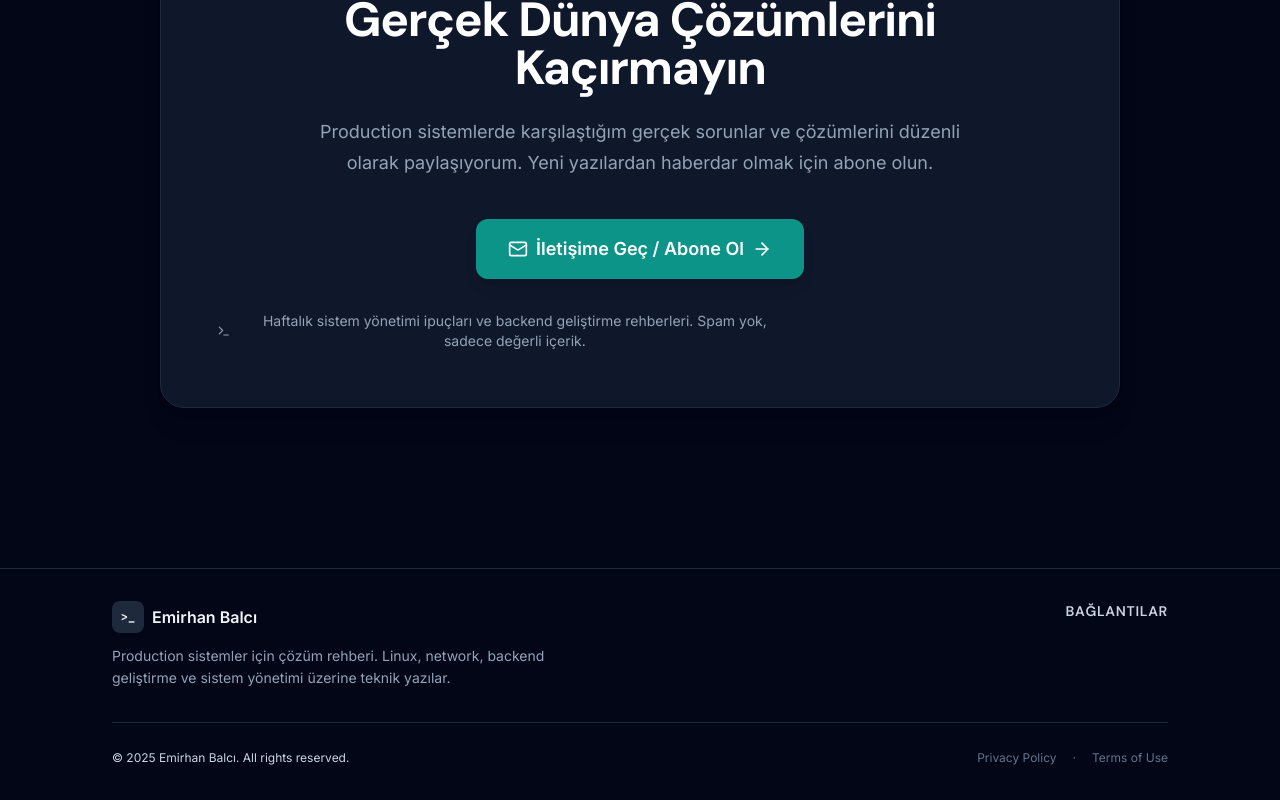
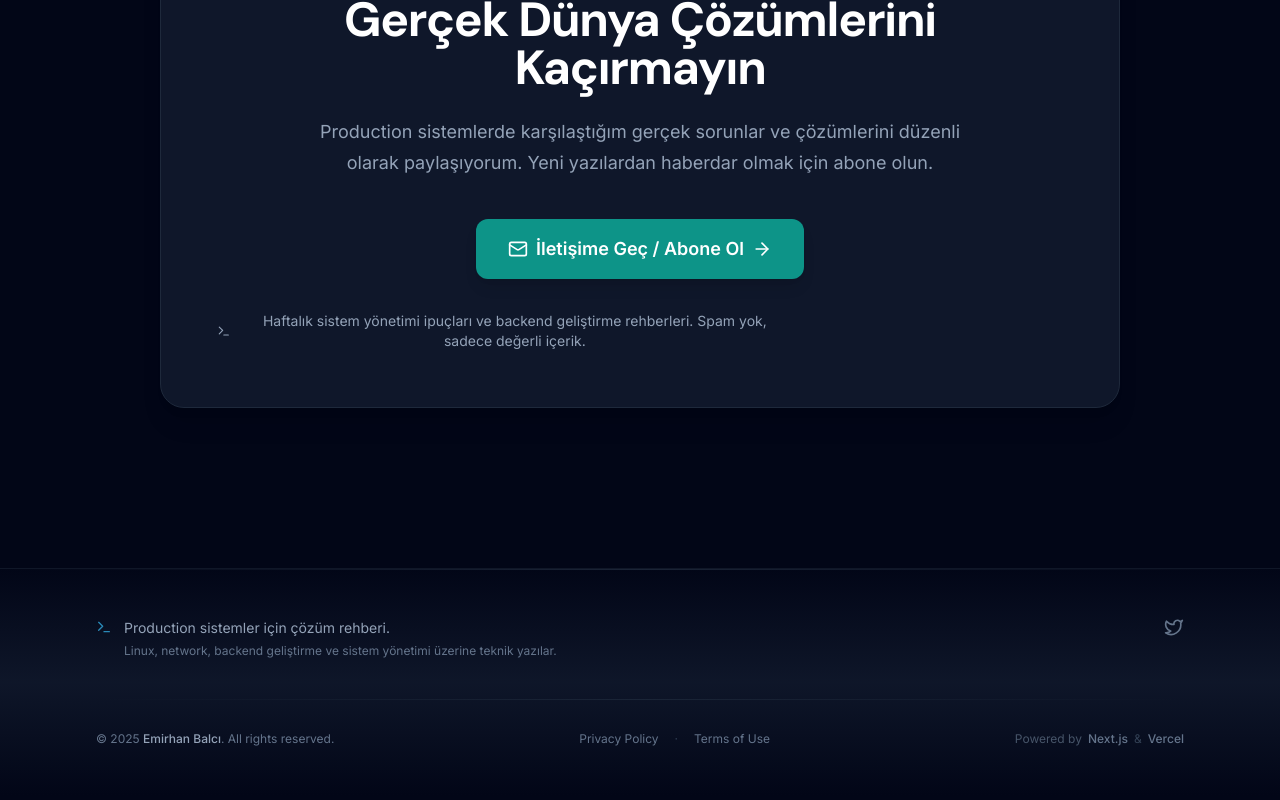
Before and after one commit to Emirhanblc/Deneme1, a Next.js app: page / in a window 1280 px wide. Shown: the part 2204-3004 px from the top of the page. Built offline with nearby package versions, Linux system fonts and the light colour scheme.

Commit message:
i  add health check endpoint

```diff
--- a/components/Footer.js
+++ /dev/null
@@ -1,96 +0,0 @@
-'use client';
-
-import Link from 'next/link';
-import { Github, Linkedin, Mail } from 'lucide-react';
-import { SITE_CONFIG, isPlaceholder } from '@/lib/siteConfig';
-
-export default function Footer() {
-  const year = new Date().getFullYear();
-
-  return (
-    <footer className="mt-20 border-t border-slate-800 bg-slate-950">
-      <div className="mx-auto max-w-6xl px-6 py-8 md:px-12">
-        {/* Main Content - 2 Columns */}
-        <div className="grid gap-8 md:grid-cols-2 mb-8">
-          {/* Column 1: Brand & Mission */}
-          <div>
-            <div className="flex items-center gap-2 mb-3">
-              <div className="flex h-8 w-8 items-center justify-center rounded-lg bg-slate-800 text-slate-100 text-xs font-mono font-bold">
-                &gt;_
-              </div>
-              <span className="font-semibold text-slate-100">
-                {SITE_CONFIG.author.name}
-              </span>
-            </div>
-
-            {/* Mission Statement */}
-            <p className="text-sm text-slate-400 leading-relaxed mt-2 max-w-md">
-              Production sistemler için çözüm rehberi. Linux, network, backend
-              geliştirme ve sistem yönetimi üzerine teknik yazılar.
-            </p>
-          </div>
-
-          {/* Column 2: Social Media */}
-          <div className="flex flex-col items-start md:items-end">
-            <h3 className="text-sm font-semibold text-slate-300 mb-4 uppercase tracking-wider">
-              Bağlantılar
-            </h3>
-
-            {/* Social Icons */}
-            <div className="flex items-center gap-3">
-              {!isPlaceholder(SITE_CONFIG.contact.github) && (
-                <a
-                  href={SITE_CONFIG.contact.github}
-                  target="_blank"
-                  rel="noopener noreferrer"
-                  className="text-slate-400 hover:text-sky-400 transition-colors"
-                  aria-label="GitHub"
-                >
-                  <Github className="h-5 w-5" />
-                </a>
-              )}
-              {!isPlaceholder(SITE_CONFIG.contact.linkedin) && (
-                <a
-                  href={SITE_CONFIG.contact.linkedin}
-                  target="_blank"
-                  rel="noopener noreferrer"
-                  className="text-slate-400 hover:text-sky-400 transition-colors"
-                  aria-label="LinkedIn"
-                >
-                  <Linkedin className="h-5 w-5" />
-                </a>
-              )}
-              {!isPlaceholder(SITE_CONFIG.contact.email) && (
-                <a
-                  href={`mailto:${SITE_CONFIG.contact.email}`}
-                  className="text-slate-400 hover:text-sky-400 transition-colors"
-                  aria-label="Email"
-                >
-                  <Mail className="h-5 w-5" />
-                </a>
-              )}
-            </div>
-          </div>
-        </div>
-
-        {/* Legal & Copyright Line */}
-        <div className="border-t border-slate-800 pt-6 mt-6">
-          <div className="flex flex-col sm:flex-row items-center justify-between gap-4 text-xs text-slate-500">
-            <p>
-              © {year} {SITE_CONFIG.author.name}. All rights reserved.
-            </p>
-            <div className="flex items-center gap-4">
-              <Link href="#" className="hover:text-slate-400 transition-colors">
-                Privacy Policy
-              </Link>
-              <span>·</span>
-              <Link href="#" className="hover:text-slate-400 transition-colors">
-                Terms of Use
-              </Link>
-            </div>
-          </div>
-        </div>
-      </div>
-    </footer>
-  );
-}
--- /dev/null
+++ b/components/Footer.tsx
@@ -0,0 +1,140 @@
+'use client';
+
+import Link from 'next/link';
+import { Github, Linkedin, Twitter, Terminal } from 'lucide-react';
+import { SITE_CONFIG, isPlaceholder } from '@/lib/siteConfig';
+
+export default function Footer() {
+  const year = new Date().getFullYear();
+
+  return (
+    <footer className="relative mt-20 border-t border-slate-800/50">
+      {/* Soft Vertical Gradient Background */}
+      <div className="absolute inset-0 bg-gradient-to-t from-slate-950 via-slate-900/95 to-slate-950 pointer-events-none" />
+
+      {/* Subtle Top Glow */}
+      <div className="absolute inset-x-0 top-0 h-px bg-gradient-to-r from-transparent via-slate-700/50 to-transparent" />
+
+      <div className="relative max-w-6xl mx-auto px-4 py-12 sm:px-6 lg:px-8">
+        {/* Main Footer Content */}
+        <div className="grid grid-cols-1 md:grid-cols-3 gap-8 md:gap-12 mb-10">
+          {/* Left: Mission with Icon */}
+          <div className="flex items-start gap-3 md:col-span-2">
+            <div className="flex-shrink-0 mt-0.5">
+              <Terminal className="w-4 h-4 text-sky-400/70" />
+            </div>
+            <div>
+              <p className="text-sm text-slate-400 leading-relaxed">
+                Production sistemler için çözüm rehberi.
+              </p>
+              <p className="text-xs text-slate-500 mt-1">
+                Linux, network, backend geliştirme ve sistem yönetimi üzerine
+                teknik yazılar.
+              </p>
+            </div>
+          </div>
+
+          {/* Right: Social Icons */}
+          <div className="flex items-start md:justify-end">
+            <div className="flex items-center gap-4">
+              {!isPlaceholder(SITE_CONFIG.contact.github) && (
+                <a
+                  href={SITE_CONFIG.contact.github}
+                  target="_blank"
+                  rel="noopener noreferrer"
+                  className="group relative text-slate-500 hover:text-sky-400 transition-colors duration-200 ease-out"
+                  aria-label="GitHub"
+                >
+                  <Github className="w-5 h-5" />
+                  {/* Subtle hover glow */}
+                  <span className="absolute inset-0 rounded-full blur-sm bg-sky-400/0 group-hover:bg-sky-400/10 transition-all duration-200" />
+                </a>
+              )}
+
+              {!isPlaceholder(SITE_CONFIG.contact.linkedin) && (
+                <a
+                  href={SITE_CONFIG.contact.linkedin}
+                  target="_blank"
+                  rel="noopener noreferrer"
+                  className="group relative text-slate-500 hover:text-sky-400 transition-colors duration-200 ease-out"
+                  aria-label="LinkedIn"
+                >
+                  <Linkedin className="w-5 h-5" />
+                  <span className="absolute inset-0 rounded-full blur-sm bg-sky-400/0 group-hover:bg-sky-400/10 transition-all duration-200" />
+                </a>
+              )}
+
+              {/* Twitter/X */}
+              <a
+                href="https://twitter.com/yourhandle"
+                target="_blank"
+                rel="noopener noreferrer"
+                className="group relative text-slate-500 hover:text-sky-400 transition-colors duration-200 ease-out"
+                aria-label="Twitter"
+              >
+                <Twitter className="w-5 h-5" />
+                <span className="absolute inset-0 rounded-full blur-sm bg-sky-400/0 group-hover:bg-sky-400/10 transition-all duration-200" />
+              </a>
+            </div>
+          </div>
+        </div>
+
+        {/* Bottom Bar: Legal & Technical Info */}
+        <div className="relative">
+          {/* Soft separator line with gradient */}
+          <div className="absolute inset-x-0 top-0 h-px bg-gradient-to-r from-transparent via-slate-800/80 to-transparent" />
+
+          <div className="pt-8 flex flex-col sm:flex-row items-center justify-between gap-4 text-xs">
+            {/* Copyright */}
+            <div className="text-slate-500">
+              © {year}{' '}
+              <span className="text-slate-400 font-medium">
+                {SITE_CONFIG.author.name}
+              </span>
+              . All rights reserved.
+            </div>
+
+            {/* Legal Links */}
+            <div className="flex items-center gap-4 text-slate-500">
+              <Link
+                href="/privacy"
+                className="hover:text-sky-400 hover:underline underline-offset-4 transition-colors duration-200 ease-out"
+              >
+                Privacy Policy
+              </Link>
+              <span className="text-slate-700">·</span>
+              <Link
+                href="/terms"
+                className="hover:text-sky-400 hover:underline underline-offset-4 transition-colors duration-200 ease-out"
+              >
+                Terms of Use
+              </Link>
+            </div>
+
+            {/* Powered by */}
+            <div className="text-slate-600 flex items-center gap-1.5">
+              <span>Powered by</span>
+              <a
+                href="https://nextjs.org"
+                target="_blank"
+                rel="noopener noreferrer"
+                className="text-slate-500 hover:text-slate-400 transition-colors duration-200 ease-out font-medium"
+              >
+                Next.js
+              </a>
+              <span className="text-slate-700">&</span>
+              <a
+                href="https://vercel.com"
+                target="_blank"
+                rel="noopener noreferrer"
+                className="text-slate-500 hover:text-slate-400 transition-colors duration-200 ease-out font-medium"
+              >
+                Vercel
+              </a>
+            </div>
+          </div>
+        </div>
+      </div>
+    </footer>
+  );
+}
```
